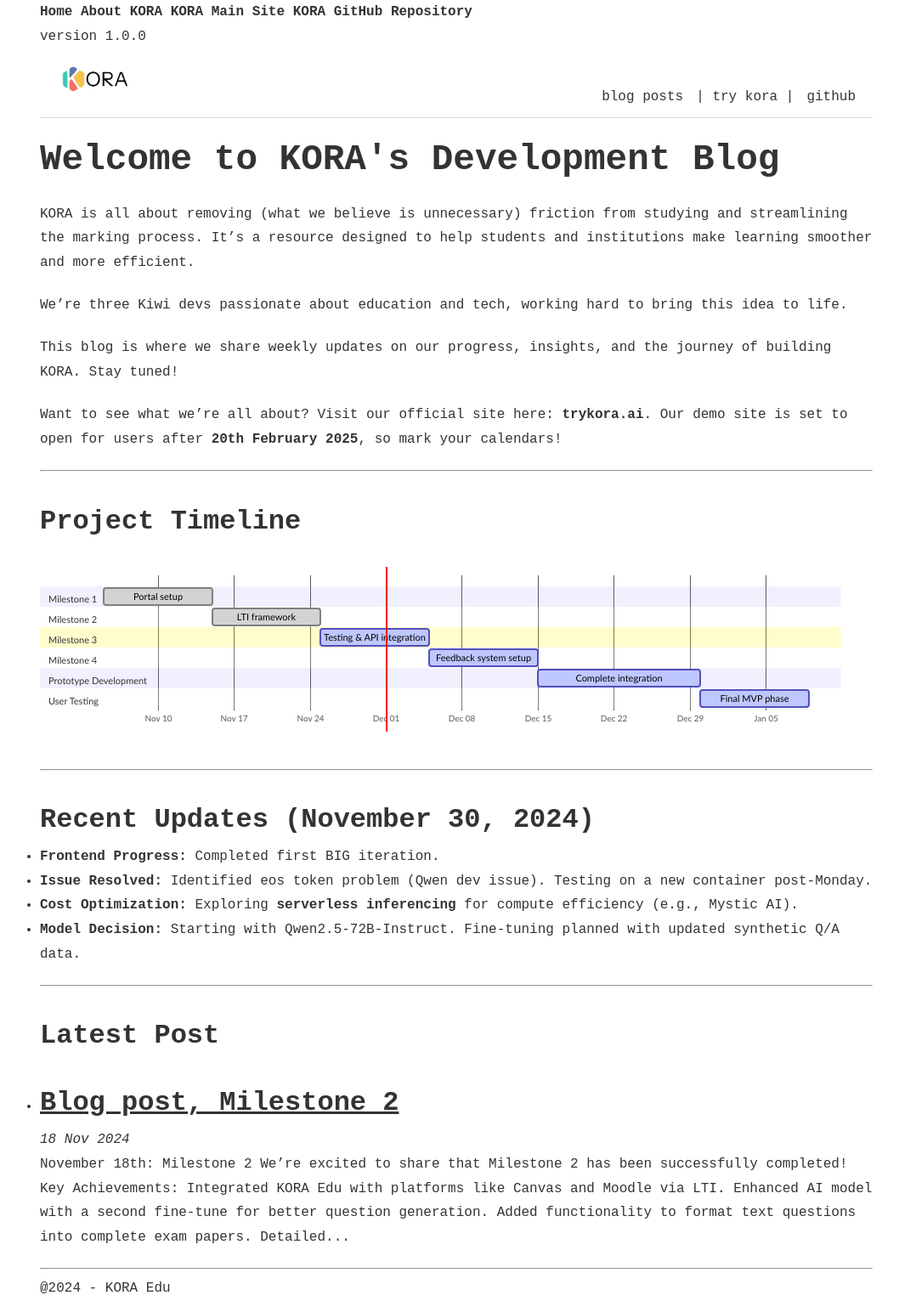
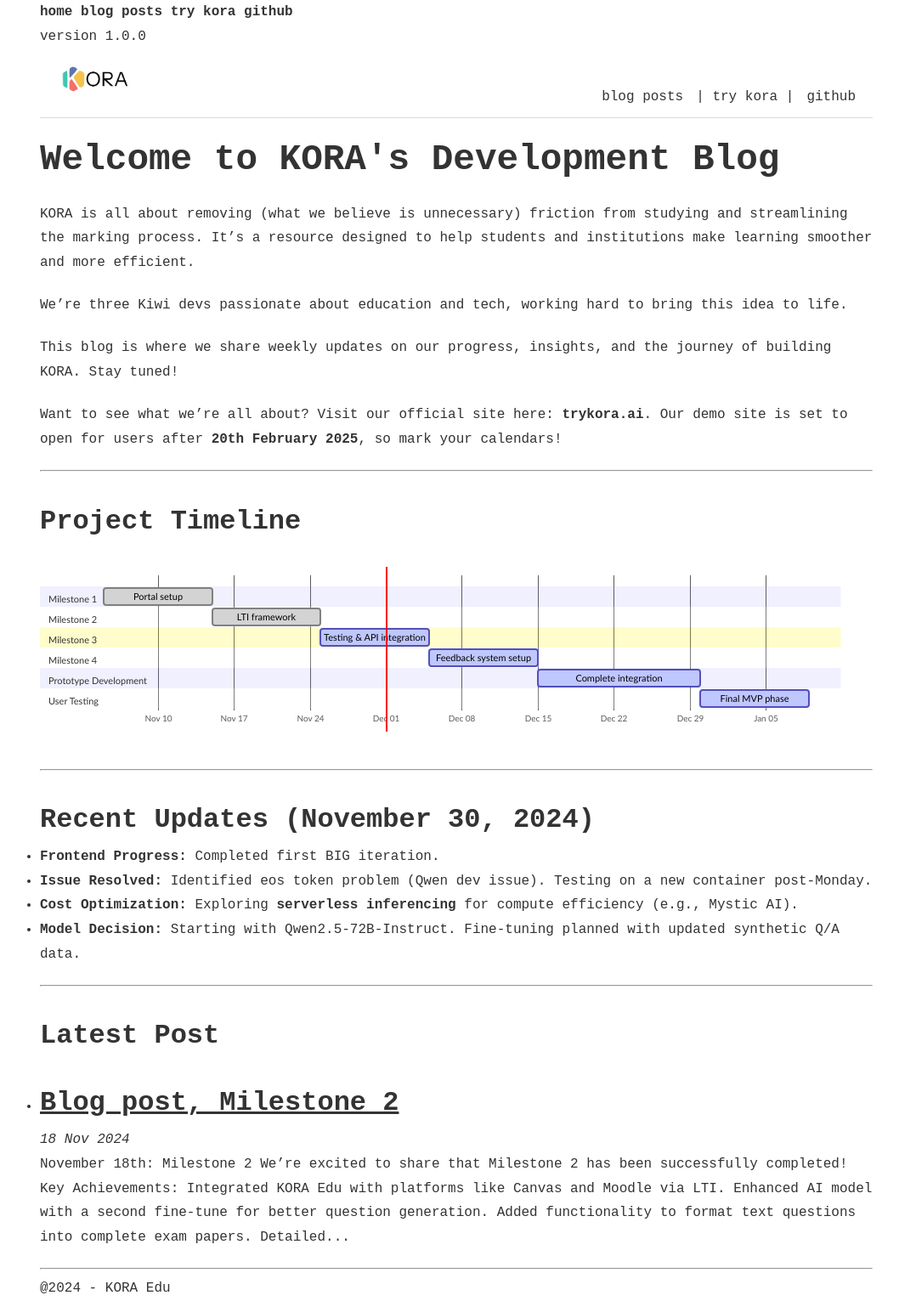
Before and after one commit to kora-edu/kora-edu.github.io, a Jekyll site: the page built from index.html, in a window 1280 px wide. Shown: the whole page at 85% size, without its empty margins (103-1161 px from the left). Built offline with Jekyll 4.4.1, drawn with Linux system fonts in a browser that asks for light colours; the list of posts is cut into pages by our own code.

Commit message:
template

```diff
--- a/_includes/menu.html
+++ b/_includes/menu.html
@@ -1,9 +1,9 @@
 <nav {% if site.reverse == true %}id="nav-left"{% else %}id="nav"{% endif %}>
 	<div id="nav-list">
-	  <a href="{{ site.baseurl }}/">Home</a>
-	  <a href="{{ site.baseurl }}/about">About KORA</a>
-	  <a href="https://trykora.ai" target="_blank">KORA Main Site</a>
-	  <a href="https://github.com/kora-edu" target="_blank">KORA GitHub Repository</a>
+	  <a href="{{ site.baseurl }}/">home</a>
+	  <a href="{{ site.baseurl }}/about">blog posts</a>
+	  <a href="https://trykora.ai" target="_blank">try kora</a>
+	  <a href="https://github.com/kora-edu" target="_blank">github</a>
 	</div>
 
 	<!-- Nav footer -->
```
